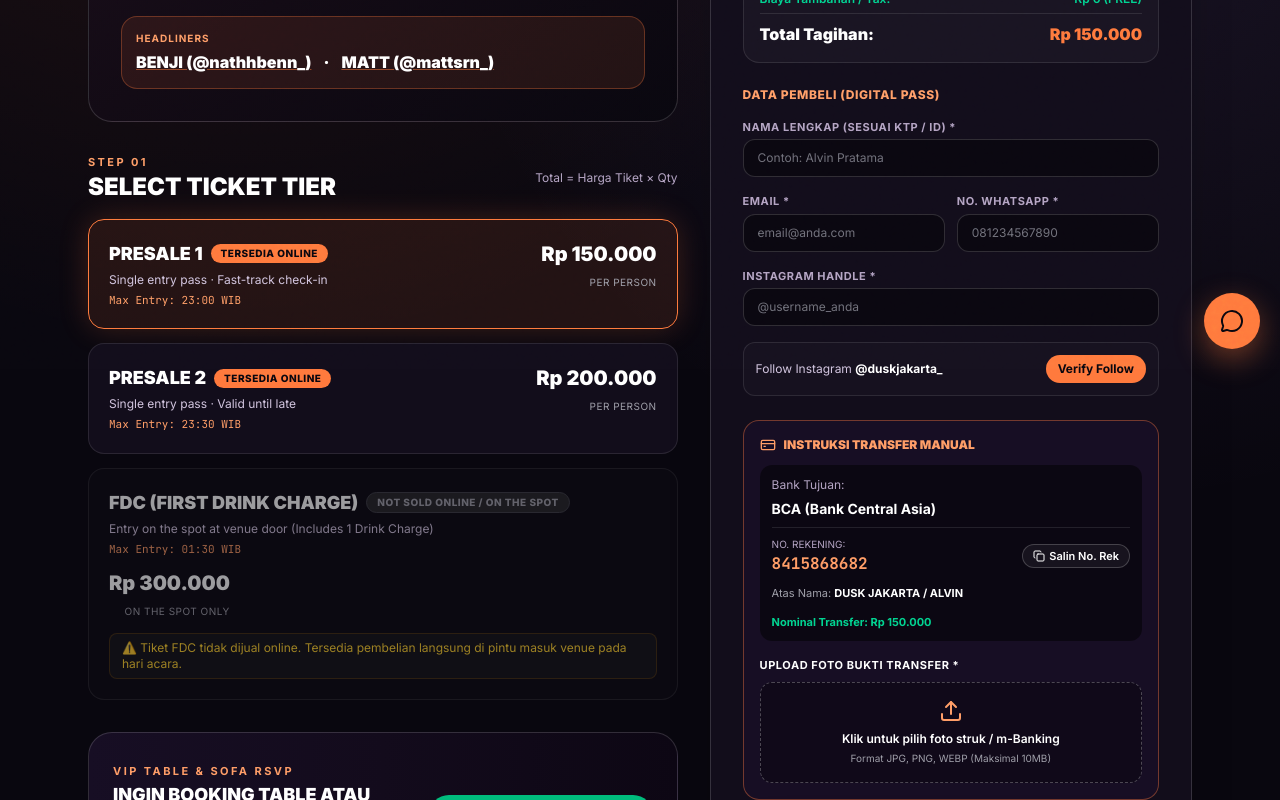
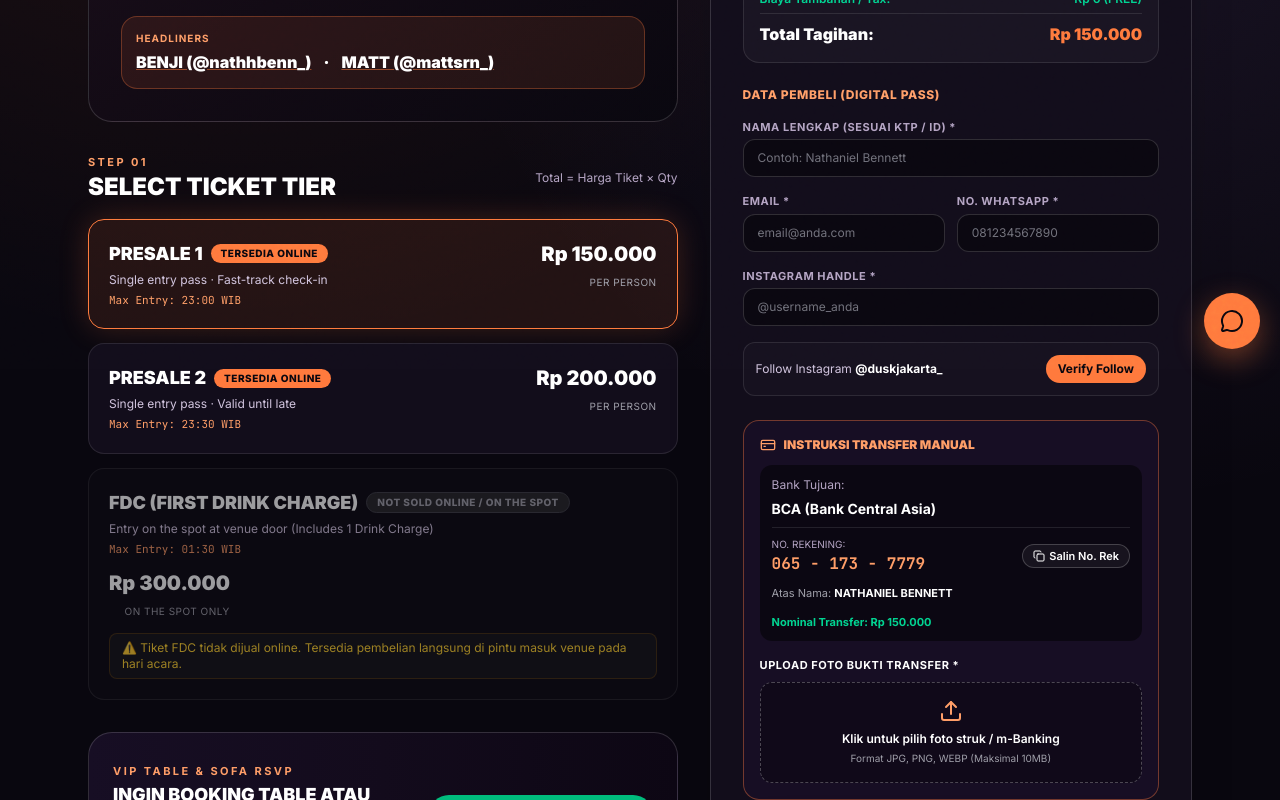
Before and after one commit to ahmadalvin92/dusk-jakarta, a Next.js app: page /events/till-further-notice in a window 1280 px wide. Shown: the part 431-1231 px from the top of the page. Built offline with nearby package versions, Linux system fonts and the light colour scheme; no server answers.

Commit message:
fix: update BCA account to 065-173-7779 a/n NATHANIEL BENNETT and placeholder to Nathaniel Bennett

```diff
--- a/src/components/EventCheckoutClient.tsx
+++ b/src/components/EventCheckoutClient.tsx
@@ -459,7 +459,7 @@ export function EventCheckoutClient({
                   onChange={(e) =>
                     setGuest({ ...guest, fullName: e.target.value })
                   }
-                  placeholder="Contoh: Alvin Pratama"
+                  placeholder="Contoh: Nathaniel Bennett"
                   className="mt-1 w-full rounded-xl border border-white/15 bg-black/40 px-3.5 py-2.5 text-xs text-white placeholder-zinc-500 outline-none focus:border-[#ff7a3d]"
                 />
               </div>
@@ -559,7 +559,8 @@ export function EventCheckoutClient({
                       No. Rekening:
                     </span>
                     <div className="font-mono text-base font-extrabold text-[#ff9e68]">
-                      {SITE_CONFIG.paymentManual.accountNumber}
+                      {SITE_CONFIG.paymentManual.accountNumberDisplay ||
+                        SITE_CONFIG.paymentManual.accountNumber}
                     </div>
                   </div>
 
--- a/src/data/site.ts
+++ b/src/data/site.ts
@@ -28,9 +28,10 @@ export const SITE_CONFIG = {
   // -------------------------------------------------------------
   paymentManual: {
     bankName: "BCA (Bank Central Asia)",
-    accountNumber: "8415868682", // Nomor rekening transfer (bisa diedit kapan saja)
-    accountHolder: "DUSK JAKARTA / ALVIN",
-    qrisNote: "Bisa transfer via BCA Mobile / ATM / m-Banking bank manapun",
+    accountNumber: "0651737779", // Nomor rekening transfer resmi
+    accountNumberDisplay: "065 - 173 - 7779",
+    accountHolder: "NATHANIEL BENNETT",
+    qrisNote: "Bisa transfer via BCA Mobile / myBCA / ATM / m-Banking bank manapun",
     confirmationNote: "Setelah transfer, upload foto bukti transfer Anda di form checkout. Tim panitia akan memverifikasi dalam 5-15 menit.",
   },
 
```
